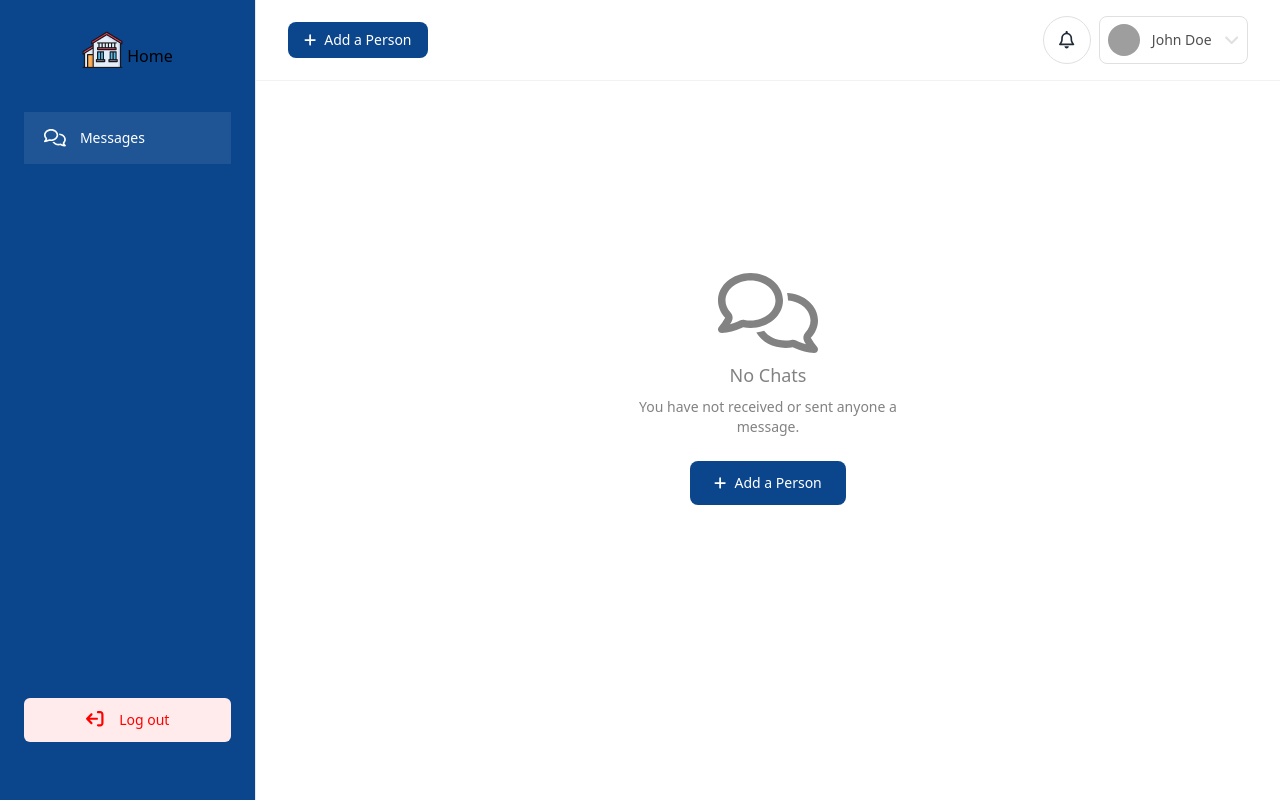
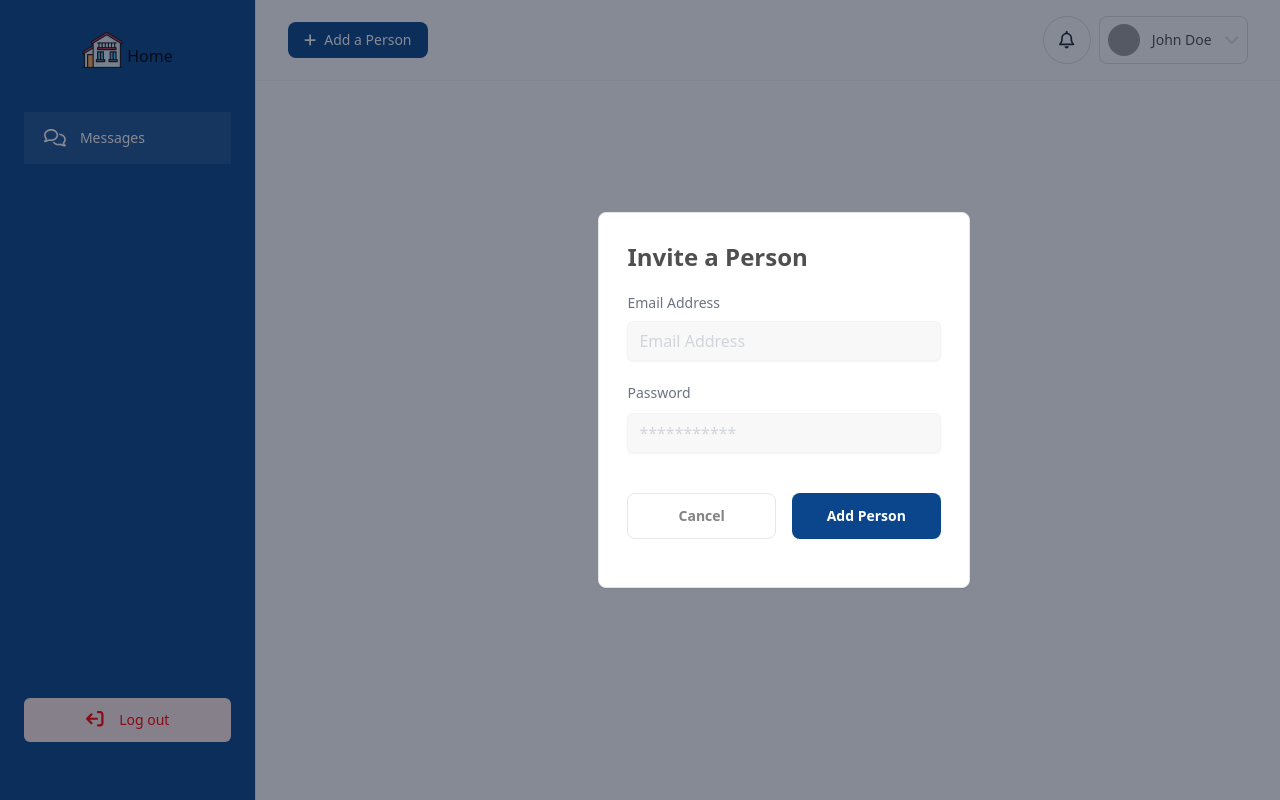
Before and after one commit to O-Robot/irate-in, a React (Create React App) app: page /dashboard in a window 1280 px wide. Built offline with nearby package versions, Linux system fonts and the light colour scheme; grey boxes are pictures that could not be loaded.

Commit message:
modal initialization

```diff
--- a/src/components/MessageBox/EmptyMessages.tsx
+++ b/src/components/MessageBox/EmptyMessages.tsx
@@ -1,11 +1,11 @@
 import { faComments } from "@fortawesome/free-regular-svg-icons";
 import { faAdd } from "@fortawesome/free-solid-svg-icons";
 import { FontAwesomeIcon } from "@fortawesome/react-fontawesome";
-import React from "react";
+import React, { useState } from "react";
 
 const EmptyMessages = () => {
   return (
-    <div className="flex  justify-center  w-full h-[80vh] overflow-y-hidden sm:px-6 md:px-8 lg:ps-72 flex-col items-center align-middle">
+    <div className="flex  justify-center  w-full h-[80vh] overflow-y-hidden sm:px-6 md:px-8 lg:ps-72 flex-col items-center align-middle ">
       <div className="flex justify-center flex-col items-center text-[#828282] w-[308px] text-center ">
         <FontAwesomeIcon
           icon={faComments}
--- a/src/components/UI/Modal/Modal.tsx
+++ b/src/components/UI/Modal/Modal.tsx
@@ -1,7 +1,80 @@
 import React from "react";
+import { Input, Label } from "../Input/Input";
 
 const Modal = () => {
-  return <div></div>;
+  return (
+    <section className="w-full h-full bg-slate-900/50  fixed top-0 start-0 z-[80] overflow-x-hidden overflow-y-auto">
+      <div className="flex justify-center w-full h-[100vh] overflow-y-hidden sm:px-6 md:px-8 lg:ps-80 flex-col items-center align-middle">
+        <div className="border lg:w-[40%] sm:w-[100%] rounded-lg shadow-sm  bg-white ">
+          <div className="p-4 sm:p-7">
+            <div className="text-left">
+              <h2 className="block text-2xl font-bold text-[#4F4F4F] ">
+                Invite a Person
+              </h2>
+            </div>
+
+            <div className="mt-5">
+              {/* <!-- Form --> */}
+
+              <div className="grid gap-y-2">
+                {/* <!-- Form Group --> */}
+                <div>
+                  <Label
+                    htmlFor="email"
+                    label="Email Address"
+                    className="block text-sm font-medium text-gray-500 text-left"
+                  />
+                  <div className="mt-2">
+                    <Input
+                      name="email"
+                      type="email"
+                      placeholder="Email Address"
+                      className="block w-full bg-[#F8F8F8] rounded-md border-0 py-2 px-3 text-gray-900 shadow-sm ring-1 ring-inset ring-gray-100 placeholder:text-gray-300  focus:ring-[#0B468C] mb-3"
+                    />
+                  </div>
+                </div>
+                {/* <!-- End Form Group --> */}
+
+                {/* <!-- Form Group --> */}
+                <div>
+                  <Label
+                    htmlFor="password"
+                    label="Password"
+                    className="block text-sm font-medium leading-6 text-gray-500 text-left"
+                  />
+                  <div className="mt-2 ">
+                    <Input
+                      name="password"
+                      type="password"
+                      placeholder="***********"
+                      className="block w-full bg-[#F8F8F8] rounded-md border-0 py-2 px-3 text-gray-900 shadow-sm ring-1 ring-inset ring-gray-100 placeholder:text-gray-300 focus:ring-[#0B468C] mb-3"
+                    />
+                  </div>
+                </div>
+                {/* <!-- End Form Group --> */}
+                <div className="flex my-5">
+                  <button
+                    type="submit"
+                    className="w-1/2 py-3 px-4 mr-2 inline-flex justify-center items-center gap-x-2 text-sm font-semibold rounded-lg border border- bg-white text-[#828282] hover:text-[#0B468C] hover:border-[#0B468C]"
+                  >
+                    Cancel
+                  </button>
+                  <button
+                    type="submit"
+                    className="w-1/2 py-3 px-4 ml-2 inline-flex justify-center items-center gap-x-2 text-sm font-semibold rounded-lg border border-transparent bg-[#0B468C] text-white hover:bg-white hover:text-[#0B468C] hover:border-[#0B468C] disabled:opacity-50 disabled:pointer-events-none"
+                  >
+                    Add Person
+                  </button>
+                </div>
+              </div>
+
+              {/* <!-- End Form --> */}
+            </div>
+          </div>
+        </div>
+      </div>
+    </section>
+  );
 };
 
 export default Modal;
--- a/src/pages/Dashboard/Dashboard.tsx
+++ b/src/pages/Dashboard/Dashboard.tsx
@@ -1,12 +1,14 @@
 import React from "react";
 import Sidebar from "../../components/Sidebar/Sidebar";
 import EmptyMessages from "../../components/MessageBox/EmptyMessages";
+import Modal from "../../components/UI/Modal/Modal";
 
 const Dashboard = () => {
   return (
     <section>
       <Sidebar />
-      <EmptyMessages />
+      {/* <EmptyMessages /> */}
+      <Modal />
     </section>
   );
 };
```
